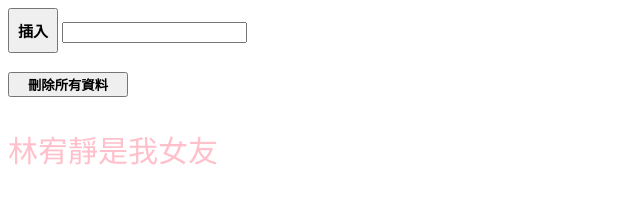
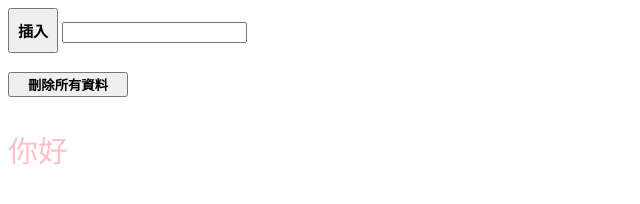
Before and after one commit to yogurt0617/9-30, a plain HTML site: page index.html in a window 1280 px wide. Shown: the whole page, without its empty margins (0-640 px from the left). Drawn offline with Linux system fonts and the light colour scheme.

Commit message:
更改文字

```diff
--- a/index.html
+++ b/index.html
@@ -12,7 +12,7 @@
     <ol id="data"></ol>
     <h3 id="error"></h3>
     <button id="delete">刪除所有資料</button>
-    <p class="jean">林宥靜是我女友</p>
+    <p class="jean">你好</p>
 </body>
 <script src="930.js"></script>
 
```
